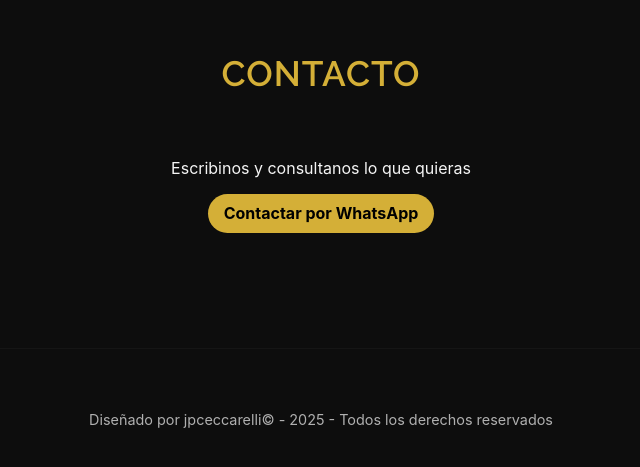
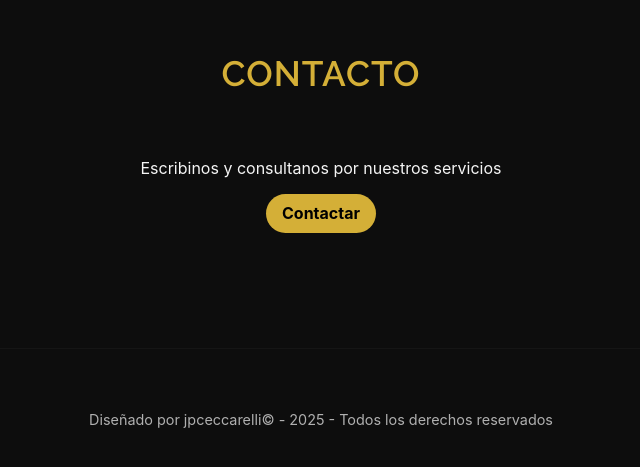
Before and after one commit to jpceccarelli/cecca-autos, a plain HTML site: page index.html in a window 1280 px wide. Shown: the part 4350-4817 px from the top of the page, without its empty margins (319-959 px from the left). Drawn offline with Linux system fonts and the light colour scheme; a web font is replaced by a local one.

Commit message:
Update index.html

```diff
--- a/index.html
+++ b/index.html
@@ -136,14 +136,14 @@ Con experiencia, compromiso y profesionalismo, hacemos que asegurar tu vehículo
           <br />
           <br />
 
-          <p class="muted">Escribinos y consultanos lo que quieras</p>
+          <p class="muted">Escribinos y consultanos por nuestros servicios</p>
           <a
             id="modal-wsp"
             class="btn-whatsapp"
             target="_blank"
             rel="noopener"
             href="https://api.whatsapp.com/send/?phone=5492616256518&text=Hola%21+Quiero+saber+sobre+sus+servicios!"
-            >Contactar por WhatsApp</a
+            >Contactar</a
           >
         </div>
       </div>
```
